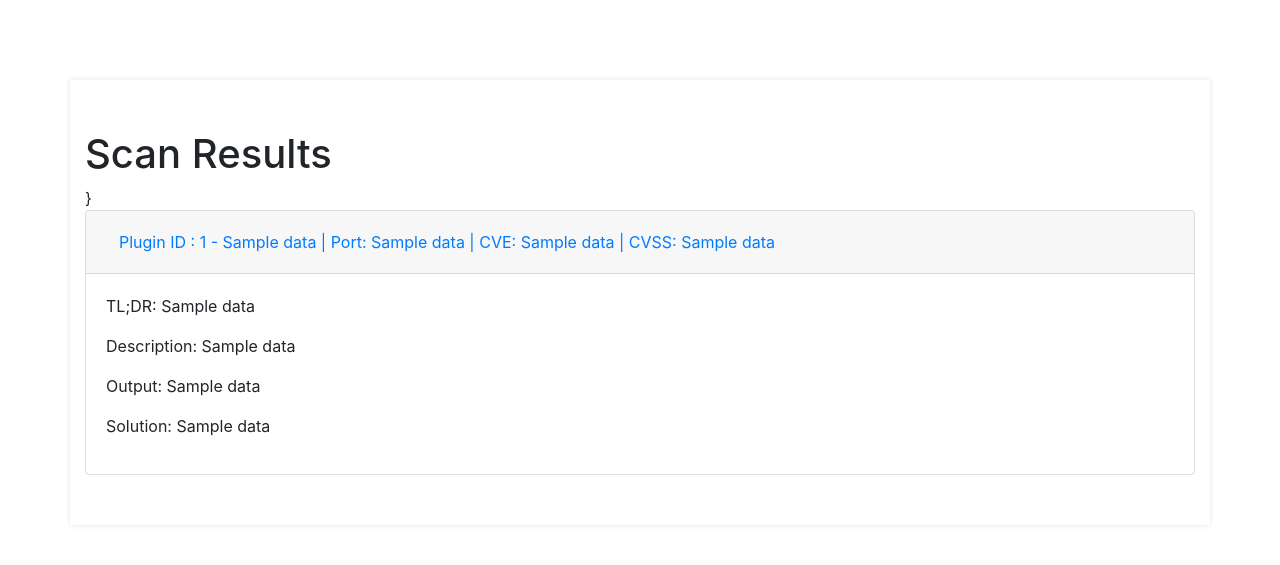
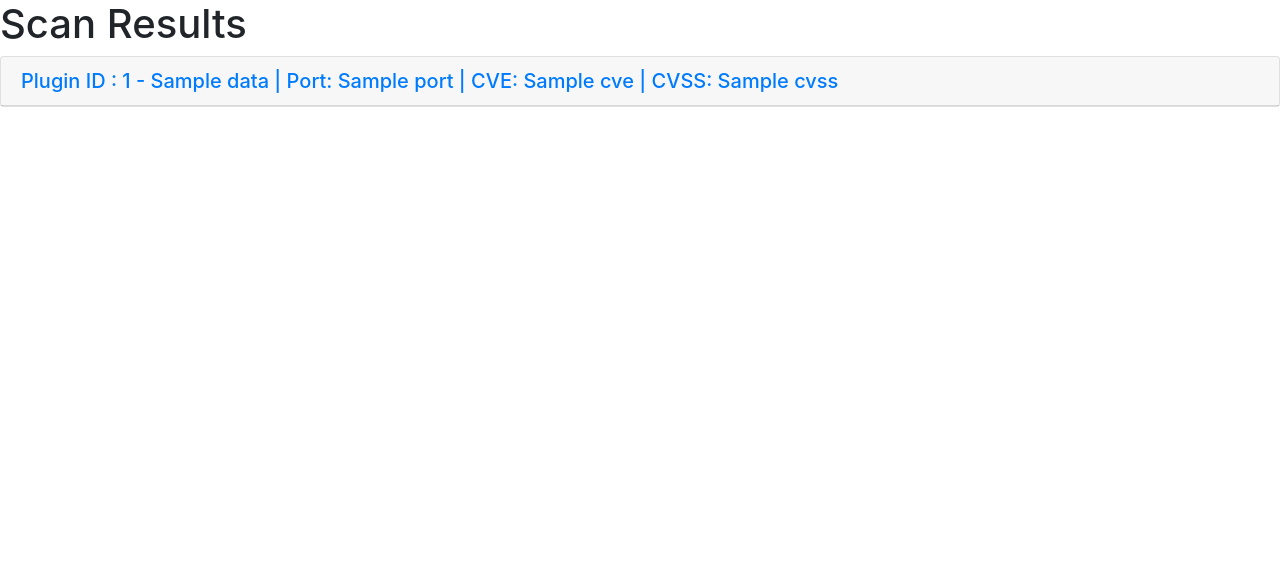
Before and after one commit to SchwartzKamel/NessusVisualizer, a Flask app: template app/templates/scan_results.jinja2 in a window 1280 px wide. Shown: the part 76-641 px from the top of the page. Run offline with Flask 2, Linux system fonts and the light colour scheme; the template is opened without the code that fills it: most values are stand-ins (such as "Sample title", 1, 10 or a date in 2020); parts of the project's set-up code (start-up, migrations or seed data) failed here and were passed over; some libraries are stand-ins or nearby versions.

Commit message:
Base functionality works now

```diff
--- a/app/routes.py
+++ b/app/routes.py
@@ -68,7 +68,7 @@ def scan_results():
     # 11 See Also
     # 12 Plugin Output
 
-    return render_template("scan_results.jinja2", scan_data=list(df_results.tolist()))
+    return render_template("scan_results.jinja2", scan_data=df_results.to_dict('records'))
 
 
 @ main_bp.route("/users")
--- a/app/templates/scan_results.jinja2
+++ b/app/templates/scan_results.jinja2
@@ -9,28 +9,47 @@
 {% endblock %}
 
 {% block content %}
-<div class="container">
+<div class="container-flex">
   <h1>Scan Results</h1>
-  {% for data in scan_data %}}
-  <div id="accordion">
+  {% for data in scan_data %}
+    <div id="accordion-{{loop.index}}" role="tablist">
       <div class="card">
-        <div class="card-header" id="panel">
+        <div class="card-header" role="tab" id="heading-{{loop.index}}">
           <h5 class="mb-0">
-            <button class="btn btn-link" data-toggle="collapse" data-target="#collapseOne" aria-expanded="true" aria-controls="collapseOne">
-              Plugin ID : {{data.0}} - {{data.7}} | Port: {{data.6}} | CVE: {{data.1}} | CVSS: {{data.2}}
-            </button>
+            <a data-toggle="collapse" href="#collapse-{{loop.index}}" aria-expanded="true" aria-controls="collapse-{{loop.index}}">
+              Plugin ID : {{data['Plugin ID']}} - {{data['Name']}} | Port: {{data['Port']}} | CVE: {{data['CVE']}} | CVSS: {{data['CVSS']}}
+            </a>
           </h5>
         </div>
-        <div id="collapseOne" class="collapse show" aria-labelledby="panel" data-parent="#accordion">
-        <div class="card-body">
-          <p>TL;DR: {{data.8}}</p>
-          <p>Description: {{data.9}}</p>
-          <p>Output: {{data.12}}</p>
-          <p>Solution: {{data.10}}</P>
-        </div>
+        <div id="collapse-{{loop.index}}" class="collapse" role="tabpanel" aria-labelledby="heading-{{loop.index}}" data-parent="#accordion-{{loop.index}}">
+          <div class="card-body">
+            <h5>TL;DR:</h5>
+            <p>{{data['Synopsis']}}</p>
+            <h5>Description:</h5>
+            <p>{{data['Description']}}</p>
+            <div id="accordion-{{loop.index}}-1" role="tablist">
+              <div class="card">
+                <div class="card-header" role="tab" id="heading-{{loop.index}}-1">
+                  <h5>
+                    <a data-toggle="collapse" href="#collapse-{{loop.index}}-1" aria-expanded="true" aria-controls="collapse-{{loop.index}}-1">
+                      Output:
+                    </a>
+                  </h5>
+                </div>
+              </div>
+            </div>
+            <div id="collapse-{{loop.index}}-1" class="collapse" role="tabpanel" aria-labelledby="heading-{{loop.index}}-1" data-parent="#accordion-{{loop.index}}-1">
+              <div class="card-body">
+                <p>{{data['Plugin Output']}}</p>
+              </div>
+            </div>
+            <p></p>
+            <h5>Solution:</h5>
+            <p>{{data['Solution']}}</P>
+          </div>
         </div>
       </div>
-  </div>
+    </div>
   {% endfor %}
 </div>
 {% endblock %}
```
Also changed, not shown: test.db.
